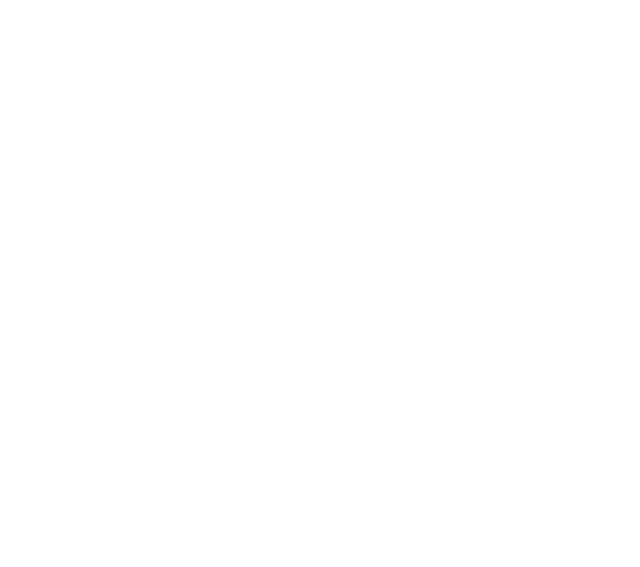
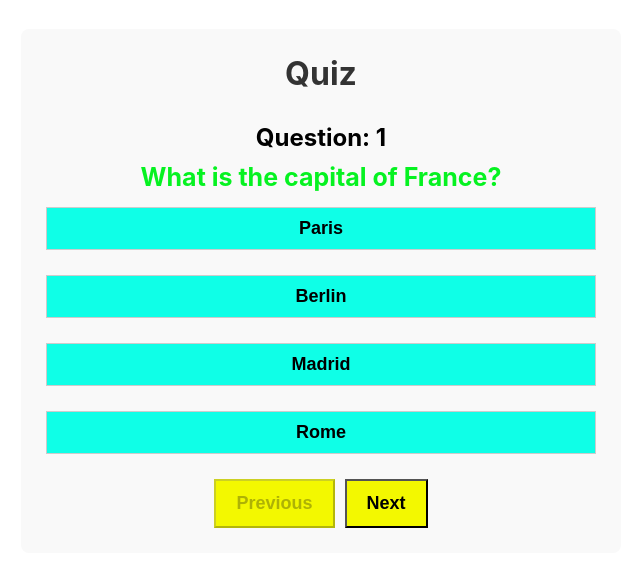
Before and after one commit to ArunJain12/25-react-projects, a React (Create React App) app in the folder test-apps/: page / in a window 1280 px wide. Shown: the part 4128-4695 px from the top of the page, without its empty margins (319-959 px from the left). Before the commit the page ends 4127 px from the top, so only its background shows below. Built offline with nearby package versions, Linux system fonts and the light colour scheme; no server answers.

Commit message:
adding new component for quiz app

```diff
--- a/test-apps/src/App.js
+++ b/test-apps/src/App.js
@@ -15,6 +15,7 @@ import ButtonRippleEffect from './components/13.button-ripple-effect';
 import DragAndDropFeature from './components/14.drag-and-drop';
 import FormValidation from './components/15.simple-form-validation';
 import FileUpload from './components/16.file-upload';
+import Quiz from './components/17.quiz-app';
 
 function App() {
   return (
@@ -36,6 +37,7 @@ function App() {
       <DragAndDropFeature />
       <FormValidation />
       <FileUpload />
+      <Quiz />
     </div>
   );
 }
--- /dev/null
+++ b/test-apps/src/components/17.quiz-app/index.js
@@ -0,0 +1,149 @@
+import { useState } from "react";
+import "./quiz.css";
+
+const questions = [
+    {
+        question: "What is the capital of France?",
+        options: ["Paris", "Berlin", "Madrid", "Rome"],
+        correctAnswer: "Paris",
+    },
+    {
+        question: "Which planet is known as the Red Planet?",
+        options: ["Mars", "Venus", "Jupiter", "Saturn"],
+        correctAnswer: "Mars",
+    },
+    {
+        question: 'Who wrote "Romeo and Juliet"?',
+        options: ["Charles Dickens", "Jane Austen", "William Shakespeare", "Mark Twain"],
+        correctAnswer: "William Shakespeare",
+    },
+    {
+        question: "What is the largest mammal?",
+        options: ["Elephant", "Whale Shark", "Blue Whale", "Giraffe"],
+        correctAnswer: "Blue Whale",
+    },
+    {
+        question: "In which year did the Titanic sink?",
+        options: ["1905", "1912", "1920", "1931"],
+        correctAnswer: "1912",
+    },
+    {
+        question: "What is the currency of Japan?",
+        options: ["Yen", "Won", "Ringgit", "Baht"],
+        correctAnswer: "Yen",
+    },
+    {
+        question: "Which programming language is also a gem?",
+        options: ["Ruby", "Python", "Java", "C++"],
+        correctAnswer: "Ruby",
+    },
+    {
+        question: "What is the largest ocean on Earth?",
+        options: ["Atlantic Ocean", "Indian Ocean", "Southern Ocean", "Pacific Ocean"],
+        correctAnswer: "Pacific Ocean",
+    },
+    {
+        question: "Who painted the Mona Lisa?",
+        options: ["Pablo Picasso", "Vincent van Gogh", "Leonardo da Vinci", "Claude Monet"],
+        correctAnswer: "Leonardo da Vinci",
+    },
+    {
+        question: "What is the capital of Australia?",
+        options: ["Sydney", "Melbourne", "Canberra", "Perth"],
+        correctAnswer: "Canberra",
+    },
+];
+
+
+function Quiz() {
+    const [ currentQuestion, setCurrentQuestion ] = useState(0);
+    const [ score, setScore ] = useState(0);
+    const [ selectedOptions, setSelectedOptions ] = useState(new Array(questions.length).fill(null));
+    const [ result, setResult ] = useState(false);
+
+    function handlePrevButton() {
+        if (currentQuestion > 0) {
+            setCurrentQuestion(currentQuestion - 1);
+        }
+    }
+
+    function handleNextButton() {
+        if (currentQuestion < questions.length - 1) {
+            setCurrentQuestion(currentQuestion + 1);
+        } else {
+            calculateScore();
+            setResult(true);
+        }
+    }
+
+    function handleRestartQuiz() {
+        setCurrentQuestion(0);
+        setScore(0);
+        setSelectedOptions(new Array(questions.length).fill(null));
+        setResult(false);
+    }
+
+    function handleSelectedOption(option) {
+        const updatedSelectedOptions = [...selectedOptions];
+        updatedSelectedOptions[currentQuestion] = option;
+        setSelectedOptions(updatedSelectedOptions);
+    }
+
+    function calculateScore() {
+        let totalScore = 0;
+        selectedOptions.forEach((option, index) => {
+            if (questions[index].correctAnswer === option) {
+                totalScore++;
+            }
+        });
+        setScore(totalScore);
+    }
+    // console.log({ selectedOptions });
+
+    return (
+        <div className="quiz-container">
+            <h1>Quiz</h1>
+            {!result ? (
+                <div className="question-wrapper-container">
+                    <h2>Question: {currentQuestion + 1}</h2>
+                    <p>{questions[currentQuestion].question}</p>
+                    <div className="options">
+                        {questions[currentQuestion].options.map(optionItem => (
+                            <button
+                                key={optionItem}
+                                className={`option ${
+                                    selectedOptions[currentQuestion] === optionItem
+                                    ? 'selected'
+                                    : ''
+                                }`}
+                                onClick={() => handleSelectedOption(optionItem)}
+                            >
+                                {optionItem}
+                            </button>
+                        ))}
+                    </div>
+                    <div className="button-container">
+                        <button
+                            disabled={currentQuestion === 0}
+                            className="prev-btn"
+                            onClick={handlePrevButton}
+                        >
+                            Previous
+                        </button>
+                        <button className="next-btn" onClick={handleNextButton}>
+                            {currentQuestion < questions.length - 1 ? 'Next' : 'Finish'}
+                        </button>
+                    </div>
+                </div>
+            ) : (
+                <div className="show-result-wrapper">
+                    <h3>Quiz Completed</h3>
+                    <p>Your Score: {score}</p>
+                    <button className="restart-btn" onClick={handleRestartQuiz}>Restart Quiz</button>
+                </div>
+            )}
+        </div>
+    );
+}
+
+export default Quiz;
--- /dev/null
+++ b/test-apps/src/components/17.quiz-app/quiz.css
@@ -0,0 +1,67 @@
+.quiz-container {
+    max-width: 600px;
+    margin: auto;
+    text-align: center;
+    background-color: #f9f9f9;
+    padding: 25px;
+    border-radius: 8px;
+    margin-top: 50px;
+}
+
+.quiz-container h1 {
+    margin-bottom: 30px;
+    color: #333333;
+}
+
+.quiz-container .question-wrapper-container h2,
+.show-result-wrapper h2 {
+    margin-bottom: 10px;
+}
+
+.quiz-container .question-wrapper-container p,
+.show-result-wrapper p {
+    font-size: 25px;
+    margin-bottom: 15px;
+    font-weight: bolder;
+    color: rgb(6, 242, 33);
+}
+
+.quiz-container .question-wrapper-container .options {
+    display: flex;
+    flex-direction: column;
+    gap: 20px;
+}
+
+.quiz-container .question-wrapper-container .options .option {
+    width: 100%;
+    margin-bottom: 5px;
+    padding: 10px;
+    border: 1px solid #ccc;
+    cursor: pointer;
+    outline: none;
+    background-color: #0fffe7;
+    font-size: 18px;
+    font-weight: bold;
+}
+
+.quiz-container .question-wrapper-container .options .option.selected {
+    background-color: #4caf50;
+    color: #fff;
+}
+
+.quiz-container .question-wrapper-container .button-container {
+    display: flex;
+    justify-content: center;
+    align-items: center;
+    gap: 10px;
+    margin-top: 20px;
+}
+
+.quiz-container .question-wrapper-container .button-container button,
+.show-result-wrapper .restart-btn {
+    padding: 12px 20px;
+    background-color: #f3f800;
+    cursor: pointer;
+    font-size: 18px;
+    font-weight: bold;
+}
```
